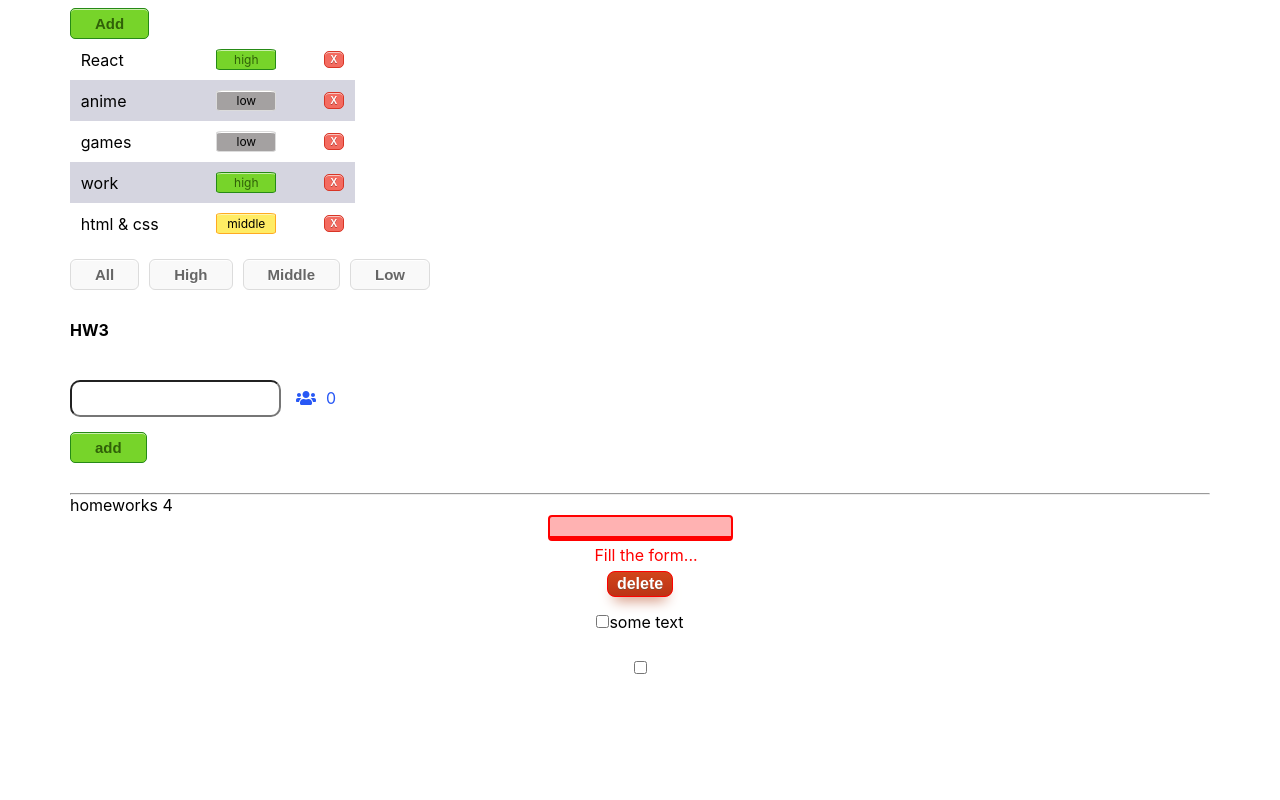
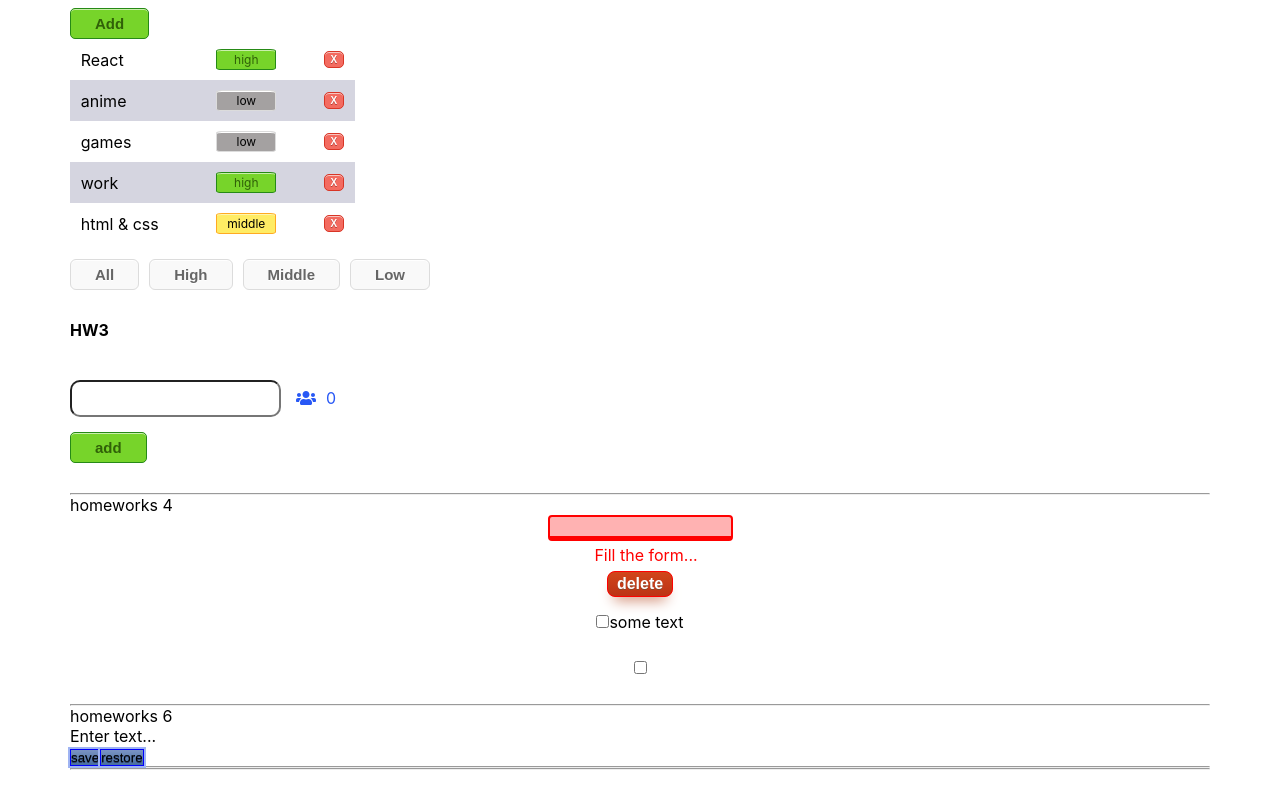
Before and after one commit to Fenix4088/Ignat_Hometasks, a React (Create React App) app: page /#/pre-junior in a window 1280 px wide. Shown: the part 343-1143 px from the top of the page. Before the commit the page ends 1077 px from the top, so only its background shows below. Built offline with nearby package versions, Linux system fonts and the light colour scheme.

Commit message:
HW6 logic is ready

```diff
--- a/src/p2-homeworks/h4/common/c1-SuperInputText/SuperInputText.tsx
+++ b/src/p2-homeworks/h4/common/c1-SuperInputText/SuperInputText.tsx
@@ -25,7 +25,6 @@ const SuperInputText: React.FC<SuperInputTextPropsType> = (
     }
 ) => {
     const onChangeCallback = (e: ChangeEvent<HTMLInputElement>) => {
-        //? #Why
         onChange // если есть пропс onChange
         && onChange(e); // то передать ему е (поскольку onChange не обязателен)
 
--- a/src/p2-homeworks/h4/common/c2-SuperButton/SuperButton.tsx
+++ b/src/p2-homeworks/h4/common/c2-SuperButton/SuperButton.tsx
@@ -15,7 +15,6 @@ const SuperButton: React.FC<SuperButtonPropsType> = (
     }
 ) => {
     const finalClassName = `${red ? s.red : s.default} ${className}`;
-    console.log(restProps.children)
 
     return (
         <button
--- a/src/p2-homeworks/h5/pages/PreJunior.tsx
+++ b/src/p2-homeworks/h5/pages/PreJunior.tsx
@@ -3,6 +3,7 @@ import HW1 from "../../h1/HW1";
 import HW2 from "../../h2/HW2";
 import HW3 from "../../h3/HW3";
 import HW4 from "../../h4/HW4";
+import HW6 from "../../h6/HW6";
 
 export function PreJunior() {
     return (
@@ -11,7 +12,7 @@ export function PreJunior() {
             <HW2/>
             <HW3/>
             <HW4/>
-            {/*<HW6/>*/}
+            <HW6/>
 
         </div>
     );
--- a/src/p2-homeworks/h6/HW6.tsx
+++ b/src/p2-homeworks/h6/HW6.tsx
@@ -10,20 +10,19 @@ function HW6() {
         saveState<string>("editable-span-value", value);
     };
     const restore = () => {
-        // setValue();
+        const restoreData = restoreState("editable-span-value", value)
+        setValue(restoreData);
     };
 
     return (
         <div>
             <hr/>
             homeworks 6
-
-            {/*should work (должно работать)*/}
             <div>
                 <SuperEditableSpan
                     value={value}
                     onChangeText={setValue}
-                    spanProps={{children: value ? undefined : "enter text..."}}
+                    spanProps={{children: value ? undefined : "Enter text..."}}
                 />
             </div>
             <SuperButton onClick={save}>save</SuperButton>
--- a/src/p2-homeworks/h6/common/c4-SuperEditableSpan/SuperEditableSpan.tsx
+++ b/src/p2-homeworks/h6/common/c4-SuperEditableSpan/SuperEditableSpan.tsx
@@ -1,4 +1,4 @@
-import React, {DetailedHTMLProps, InputHTMLAttributes, HTMLAttributes, useState} from "react";
+import React, {DetailedHTMLProps, InputHTMLAttributes, HTMLAttributes, useState, ChangeEvent} from "react";
 import SuperInputText from "../../../h4/common/c1-SuperInputText/SuperInputText";
 
 // тип пропсов обычного инпута
@@ -31,20 +31,23 @@ const SuperEditableSpan: React.FC<SuperEditableSpanType> = (
     const {children, onDoubleClick, className, ...restSpanProps} = spanProps || {};
 
     const onEnterCallback = () => {
-        // setEditMode(); // выключить editMode при нажатии Enter
+        setEditMode(false); // выключить editMode при нажатии Enter
 
         onEnter && onEnter();
     };
     const onBlurCallback = (e: React.FocusEvent<HTMLInputElement>) => {
-        // setEditMode(); // выключить editMode при нажатии за пределами инпута
+        setEditMode(false); // выключить editMode при нажатии за пределами инпута
 
         onBlur && onBlur(e);
     };
     const onDoubleClickCallBack = (e: React.MouseEvent<HTMLSpanElement, MouseEvent>) => {
-        // setEditMode(); // включить editMode при двойном клике
+        setEditMode(true); // включить editMode при двойном клике
 
         onDoubleClick && onDoubleClick(e);
     };
+    const onChangeCallback = (e: ChangeEvent<HTMLInputElement>):void => {
+        restProps.onChangeText && restProps.onChangeText(e.currentTarget.value);
+    }
 
     const spanClassName = `${"сделать красивый стиль для спана"} ${className}`;
 
@@ -56,7 +59,7 @@ const SuperEditableSpan: React.FC<SuperEditableSpanType> = (
                         autoFocus // пропсу с булевым значением не обязательно указывать true
                         onBlur={onBlurCallback}
                         onEnter={onEnterCallback}
-
+                        onChange={onChangeCallback}
                         {...restProps} // отдаём инпуту остальные пропсы если они есть (value например там внутри)
                     />
                 ) : (
```
Also changed, not shown: src/p2-homeworks/h6/HW6.module.scss (added).
